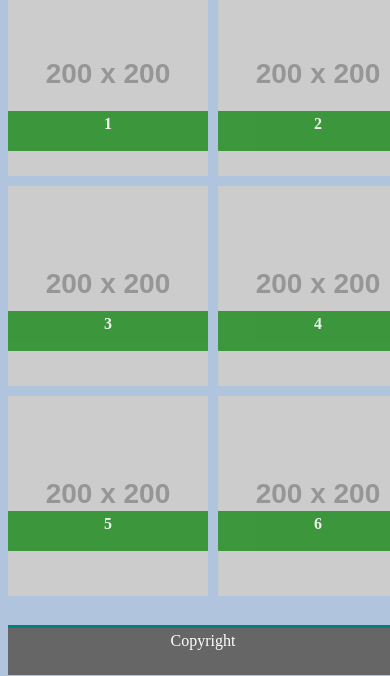
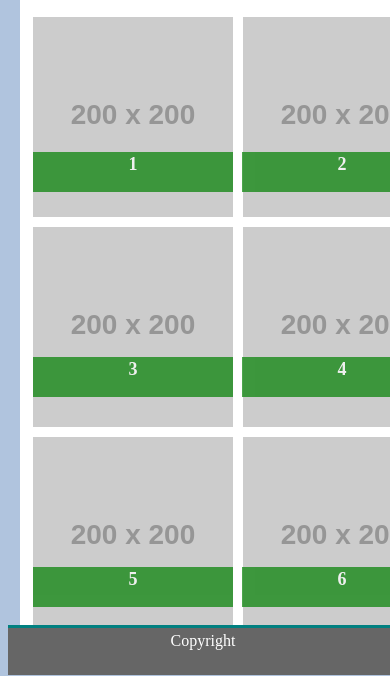
Before and after one commit to zohaibdhukka/Responsive-Portfolio, a plain HTML site: page portfolio.html in a window 390 px wide. Shown: the part 168-844 px from the top of the page. Drawn offline with Linux system fonts and the light colour scheme; placeholder pictures from the web are drawn by us.

Commit message:
<Assig2>

```diff
--- a/assest/style.css
+++ b/assest/style.css
@@ -2,9 +2,15 @@
     box-sizing: border-box;
 }
 body{
-    background: #ccc;
+    background: rgb(247, 226, 255);
     line-height: 25px;
     color: #777777;
+
+}
+.section{
+    background: white;
+    height: 540px;
+    padding: 2%;
 
 }
 .main{
@@ -77,16 +83,13 @@ footer{
     background: teal;
     padding: 10px 20px;
 }
-.a,.b,.c,.d,.e,.f{
-    position: relative;
-    height: 175px;
-}
+
 .aa{
     position: absolute;
     width: 200px;
     height: 40px;
-    bottom: 0px;
-    left: 0px;
+    top: 330px;
+    left: 38px;
     color: #ffffff;
     background: green;
 	text-align:center;
@@ -99,8 +102,8 @@ footer{
     position: absolute;
     width: 200px;
     height: 40px;
-    bottom: 0px;
-    left: 210px;
+    top: 330px;
+    left: 249px;
     color: #ffffff;
     background: green;
 	text-align:center;
@@ -113,8 +116,8 @@ footer{
     position: absolute;
     width: 200px;
     height: 40px;
-    bottom: 0px;
-    left: 420px;
+    top: 330px;
+    left: 458px;
     color: #ffffff;
     background: green;
 	text-align:center;
@@ -127,8 +130,8 @@ footer{
     position: absolute;
     width: 200px;
     height: 40px;
-    bottom: 0px;
-    left: 630px;
+    top: 330px;
+    left: 668px;
     color: #ffffff;
     background: green;
 	text-align:center;
@@ -141,14 +144,13 @@ footer{
     position: absolute;
     width: 200px;
     height: 40px;
-    bottom: -200px;
-    left: 0px;
+    top: 330px;
+    left: 878px;
     color: #ffffff;
     background: green;
 	text-align:center;
 	font-weight:bold;
     opacity:0.7;
-    margin-top:10px;
 
 }
 
@@ -156,14 +158,13 @@ footer{
     position: absolute;
     width: 200px;
     height: 40px;
-    bottom: -200px;
-    left: 210px;
+    top: 330px;
+    left: 1089px;
     color: #ffffff;
     background: green;
 	text-align:center;
 	font-weight:bold;
     opacity:0.7;
-    margin-top: 10px;
 
 }
 img{
@@ -171,10 +172,133 @@ img{
 
 }
 
+
+
+@media screen and (max-width: 1328.8px) {
+    .ff{
+        top: 540px;
+        left: 34px;
+
+    }
+    .ee{
+        top: 330px;
+        left: 874px;
+    }
+    .dd{
+        top: 330px;
+        left: 664px;
+    }
+    .cc{
+        top: 330px;
+        left: 454px;
+    }
+    .bb{
+        top: 330px;
+        left: 245px;
+    }
+    .aa{
+        top: 330px;
+        left: 34px;
+    }
+
+}
+@media screen and (max-width: 1275.8px) {
+    .ff{
+        top: 530px;
+        left: 33px;
+
+    }
+    .ee{
+        top: 330px;
+        left: 873px;
+    }
+    .dd{
+        top: 330px;
+        left: 663px;
+    }
+    .cc{
+        top: 330px;
+        left: 453px;
+    }
+    .bb{
+        top: 330px;
+        left: 243px;
+    }
+    .aa{
+        top: 330px;
+        left: 33px;
+    }
+
+}
+
+@media screen and (max-width: 1109.8px) {
+    .ff{
+        top: 535px;
+        left: 240px;
+
+    }
+    .ee{
+        top: 535px;
+        left: 29px;
+    }
+    .dd{
+        top: 325px;
+        left: 659px;
+    }
+    .cc{
+        top: 325px;
+        left: 449px;
+    }
+    .bb{
+        top: 325px;
+        left: 240px;
+    }
+    .aa{
+        top: 325px;
+        left: 29px;
+    }
+
+}
+@media screen and (max-width: 1065.8px) {
+    .ff{
+        top: 535px;
+        left: 239px;
+
+    }
+    .ee{
+        top: 535px;
+        left: 29px;
+    }
+    .dd{
+        top: 325px;
+        left: 659px;
+    }
+    .cc{
+        top: 325px;
+        left: 449px;
+    }
+    .bb{
+        top: 325px;
+        left: 239px;
+    }
+    .aa{
+        top: 325px;
+        left: 29px;
+    }
+
+
+}
 @media screen and (max-width: 980px) {
     body {
         background-color: lightblue;
         width: 965px;
+    }
+    .section{
+        font-size: 18px;
+        height: 550px;
+        padding: 2%;
+        background: #ffffff;
+        margin: auto;
     }
 
 }
@@ -185,51 +309,88 @@ img{
         background-color: lightcoral;
         width: 753px;
     }
+    .section{
+        font-size: 18px;
+        width: 661px;
+        padding: 2%;
+        background: #ffffff;
+        margin: auto;
+    }
 
     nav{
 
         margin-left: 63%;
     }
 
+    .ff{
+        top: 530px;
+        left: 489px;
+
+    }
+    .ee{
+        top: 530px;
+        left: 279px;
+    }
     .dd{
-
-        bottom: -200px;
-        left: 0px;
+        top: 530px;
+        left: 69px;
     }
-
-    .ee{
-
-        left: 210px;
+    .cc{
+        top: 320px;
+        left: 489px;
     }
-
-    .ff{
-
-        left: 420px;
+    .bb{
+        top: 320px;
+        left: 279px;
+    }
+    .aa{
+        top: 320px;
+        left: 69px;
     }
 
 }
+
 
 @media screen and (max-width: 640px) {
     body {
         background-color: lightsteelblue;
         width: 625px;
     }
-    .cc{
-        bottom: -200px;
-        left: 0px;
+    .section{
+        font-size: 18px;
+        width: 450px;
+        padding: 2%;
+        background: #ffffff;
+        margin: 12px;
+        height: 740px;
     }
+    section{
+        margin: 10%;
+    }
+    .ff{
+        top: 735px;
+        left: 242px;
 
-    .dd{
-        bottom: -200px;
-        left: 210px;
     }
     .ee{
-        bottom: -400px;
-        left: 0px;
+        top: 735px;
+        left: 33px;
     }
-    .ff{
-        bottom: -400px;
-        left: 210px;
+    .dd{
+        top: 525px;
+        left: 242px;
+    }
+    .cc{
+        top: 525px;
+        left: 33px;
+    }
+    .bb{
+        top: 320px;
+        left: 242px;
+    }
+    .aa{
+        top: 320px;
+        left: 33px;
     }
     nav{
         margin-left: 58%;
--- a/portfolio.html
+++ b/portfolio.html
@@ -6,7 +6,7 @@
     <title>Portfolio</title>
     <meta name="viewport" content="width=device-width, initial-scale=1">
     <link rel="stylesheet" type="text/css" media="screen" href="./assest/style.css" />
-    <script src="main.js"></script>
+
 </head>
 <body>
     <div class="main">
@@ -21,52 +21,50 @@
     </div>
 
     <div class="section">
-        <section>
-                <h1>About Me</h1>
+         <h1>About Me</h1>
 
 
                 <div class="a">
                         <img src="https://via.placeholder.com/200" alt="Placeholder-201">
                         <div class="aa">
                                 1
+                        </div>
                 </div>
                 <div class="b">
                                 <img src="https://via.placeholder.com/200" alt="Placeholder-201">
                                 <div class="bb">
                                         2
+                                </div>
                 </div>
                 <div class="c">
                         <img src="https://via.placeholder.com/200" alt="Placeholder-201">
                         <div class="cc">
                                 3
+                        </div>
                 </div>
                 <div class="d">
                                 <img src="https://via.placeholder.com/200" alt="Placeholder-201">
                                 <div class="dd">
                                         4
+                                </div>
                 </div>
                 <div class="e">
                         <img src="https://via.placeholder.com/200" alt="Placeholder-201">
                         <div class="ee">
                                 5
+                        </div>
                 </div>
                 <div class="f">
                                 <img src="https://via.placeholder.com/200" alt="Placeholder-201">
                                 <div class="ff">
                                         6
+                                </div>
                 </div>
 
+        </div>
+        <footer>
+                Copyright
+        </footer>
 
-
-
-        </section>
-
-
-
-
-    </div>
-    <footer>
-        Copyright
-    </footer>
 </body>
 </html>
```
Also changed, not shown: contact.html (+1 -1 lines), index.html (+2 -4 lines).
